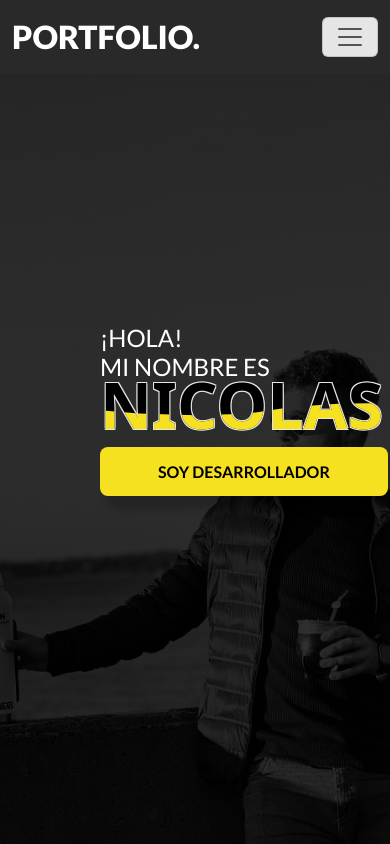
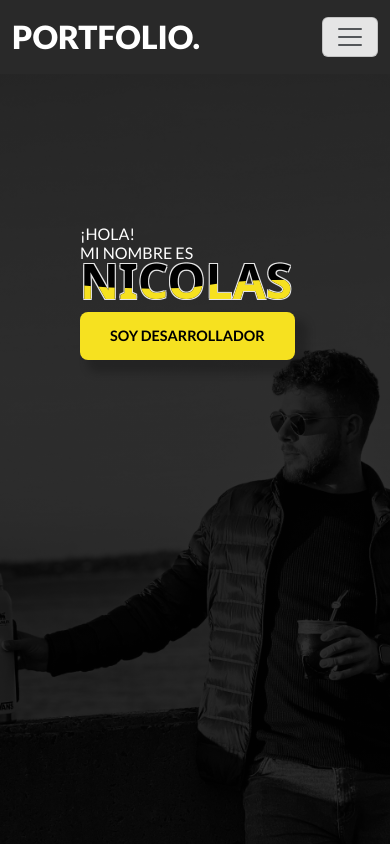
Before and after one commit to nicoc9565/Portfolio, a website: page index.html in a window 390 px wide. Shown: the top 844 px of the page. Drawn offline with nearby package versions, Linux system fonts and the light colour scheme.

Commit message:
correciones

```diff
--- a/style/styles.css
+++ b/style/styles.css
@@ -153,6 +153,7 @@ main {
 .quienSoy {
     display: flex;
     justify-content: space-evenly;
+    margin: 50px 0;
     padding: 10%;
 }
 
@@ -623,6 +624,10 @@ footer {
 }
 
 @media (max-width: 992px) {
+    .hero {
+        padding-top: 250px;
+        padding-left: 100px;
+    }
 
     .hero h1 {
         font-size: 5rem;
@@ -639,13 +644,16 @@ footer {
     }
 
     .quienSoy {
+        flex-direction: column;
         align-items: center;
+        padding-top: 10%;
     }
 
     .quienSoy-text {
         padding-left: 30px;
         max-width: 600px;
         width: 100%;
+        padding-top: 10%;
     }
 
     .quienSoy-text h2 {
@@ -664,29 +672,24 @@ footer {
 
 @media (max-width: 768px) {
     .hero {
-        padding-top: 250px;
-        padding-left: 100px;
+        padding-top: 150px;
+        padding-left: 80px;
     }
 
     .hero h1 {
-        font-size: 4em;
+        font-size: 3em;
         margin-top: 10px;
     }
 
     .hero h2 {
-        font-size: 1em;
-        margin-top: 90px;
-        padding: 15px 58px;
+        font-size: .9em;
+        margin-top: 70px;
+        padding: 15px 30px;
     }
 
     .hero h3 {
-        font-size: 1.5rem;
-    }
-
-    .quienSoy {
-        display: flex;
-        flex-direction: column;
-        padding: 10%;
+        font-size: 1rem;
+        padding-bottom: 5px;
     }
 
     .quienSoy-img img {
```
